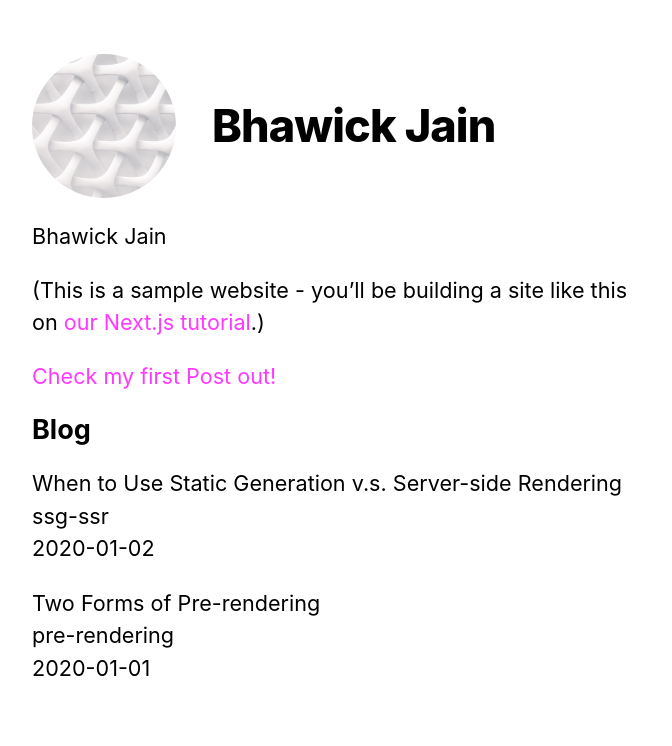
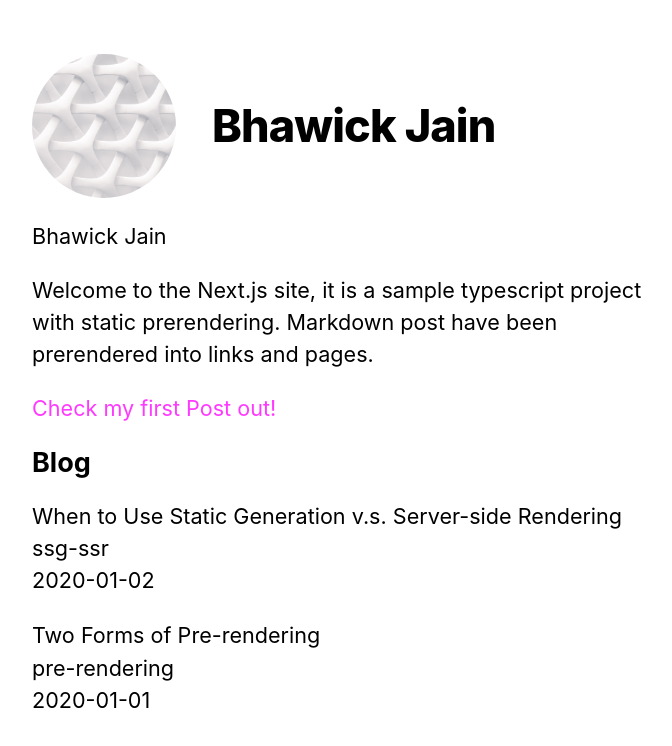
Before and after one commit to BhawickJain/nextjs-app, a Next.js app: page / in a window 1280 px wide. Shown: the top 746 px of the page, without its empty margins (302-974 px from the left). Built offline with nearby package versions, Linux system fonts and the light colour scheme.

Commit message:
reflections so far

```diff
--- a/pages/index.tsx
+++ b/pages/index.tsx
@@ -19,8 +19,8 @@ export default function Home( { allPostsData }: HomeProps ) {
         <section className={utilStyles.headingMd}>
           <p>Bhawick Jain</p>
           <p>
-            (This is a sample website - you’ll be building a site like this on{' '}
-            <a href="https://nextjs.org/learn">our Next.js tutorial</a>.)
+          Welcome to the Next.js site, it is a sample typescript project with static prerendering.
+          Markdown post have been prerendered into links and pages.
           </p>
           <Link href="/posts/first-post">Check my first Post out!</Link>
         </section>
```
